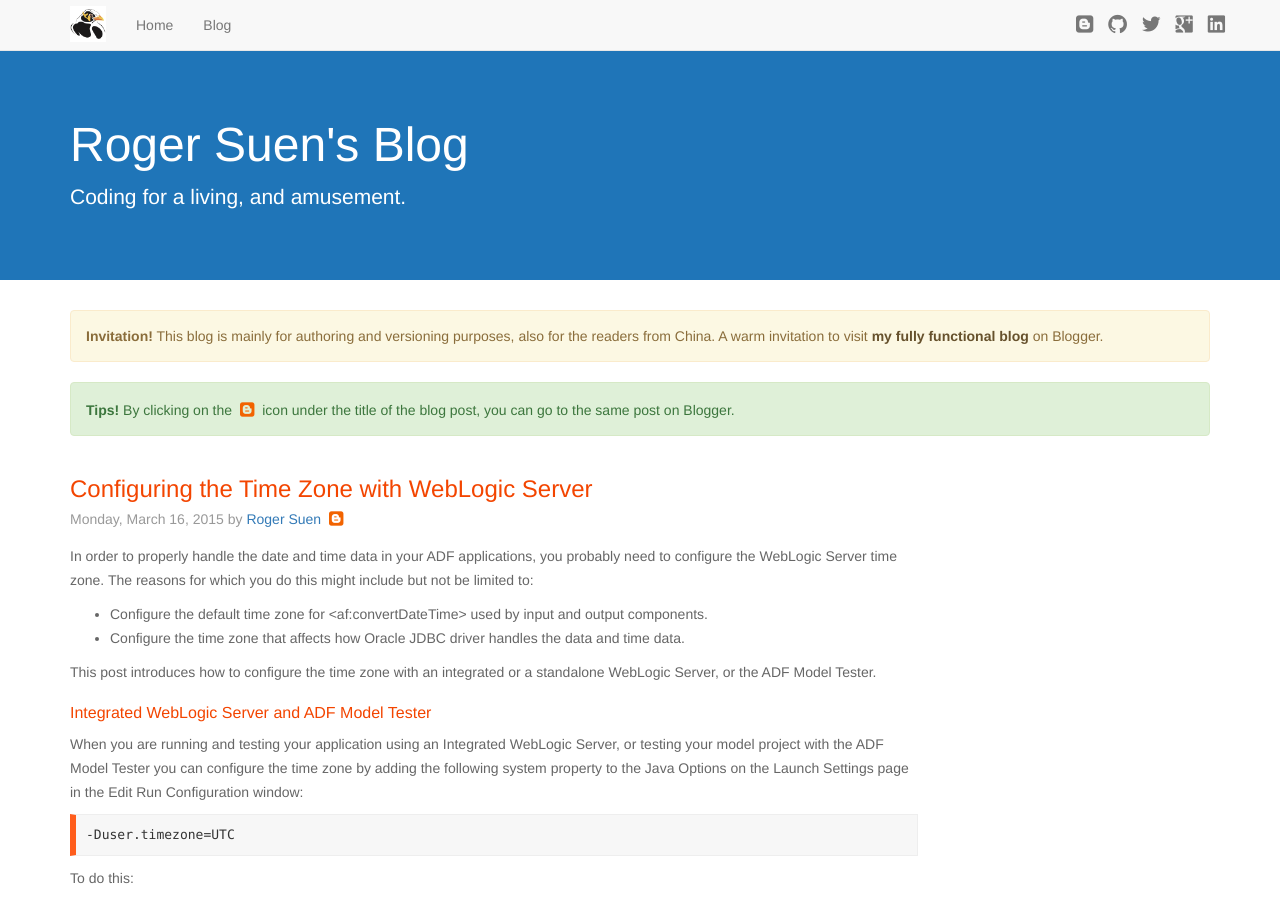
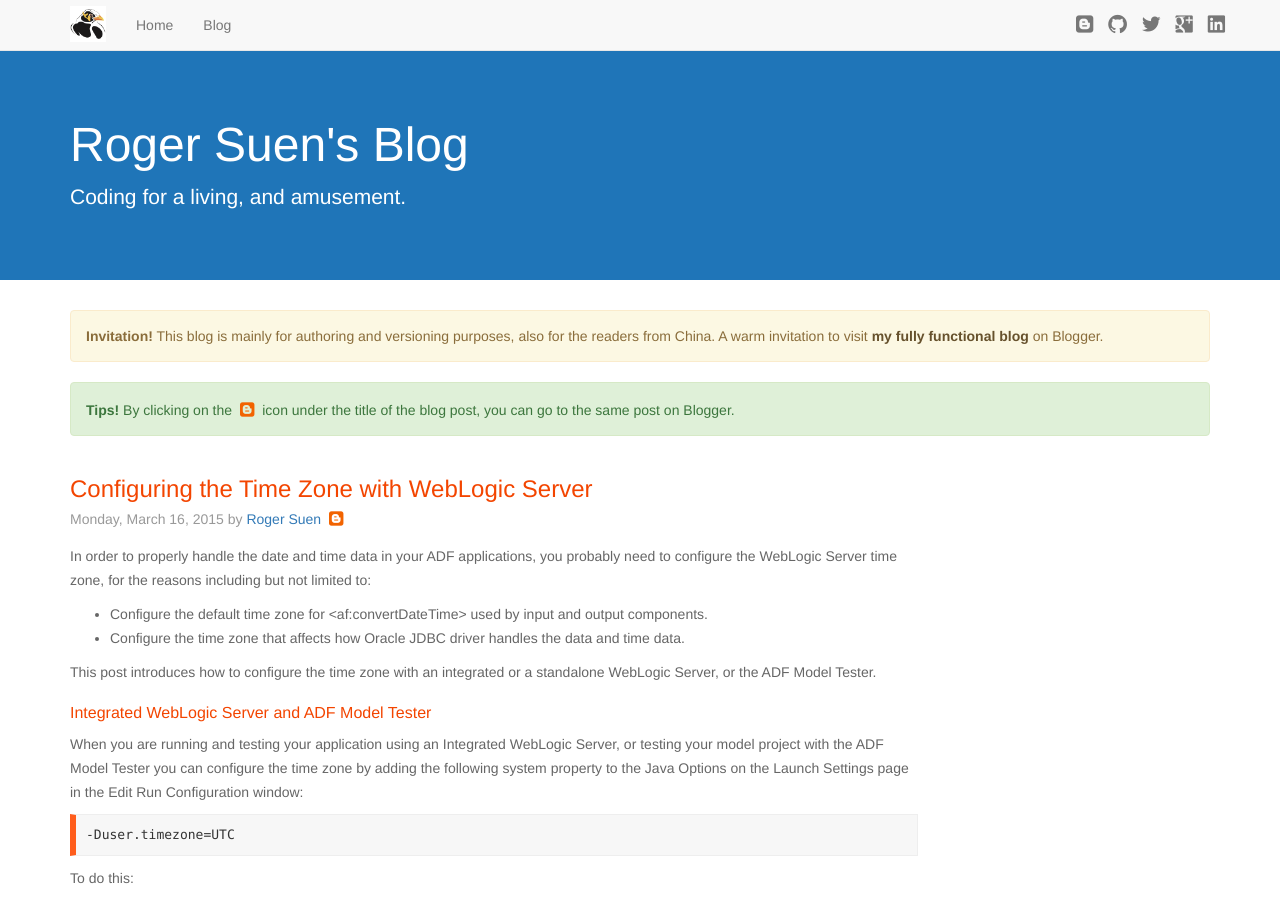
Before and after one commit to rogersuen/rogersuen.github.io, a Jekyll site: the page built from _posts/2015-03-16-configure-timezone-with-weblogic-server.md, in a window 1280 px wide and 900 px high. Built offline with Jekyll 4.4.1, drawn with Linux system fonts in a browser that asks for light colours; Markdown is read by kramdown in place of the engine named in the settings.

Commit message:
minor update to 2015-03-16-configure-timezone-with-weblogic-server.md

```diff
--- a/_posts/2015-03-16-configure-timezone-with-weblogic-server.md
+++ b/_posts/2015-03-16-configure-timezone-with-weblogic-server.md
@@ -3,7 +3,7 @@
 tags: [Time Zone, WebLogic, ADF Model Tester, ADF]
 excerpt: This post introduces how to configure the time zone with an integrated or a standalone Oracle WebLogic Server and Oracle ADF Model Tester.
 ---
-In order to properly handle the date and time data in your ADF applications, you probably need to configure the WebLogic Server time zone. The reasons for which you do this might include but not be limited to:
+In order to properly handle the date and time data in your ADF applications, you probably need to configure the WebLogic Server time zone, for the reasons including but not limited to:
 
 * Configure the default time zone for &lt;af:convertDateTime&gt; used by input and output components.
 * Configure the time zone that affects how Oracle JDBC driver handles the data and time data.
```
